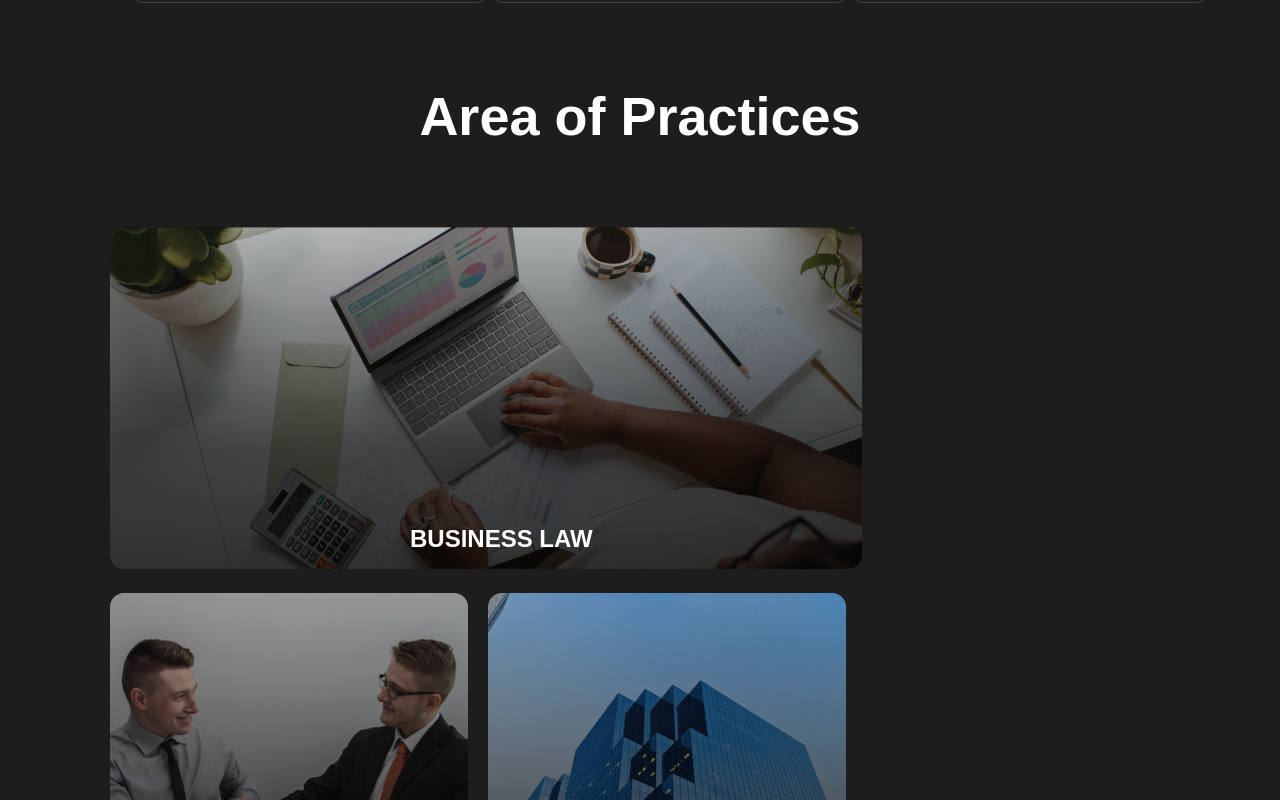
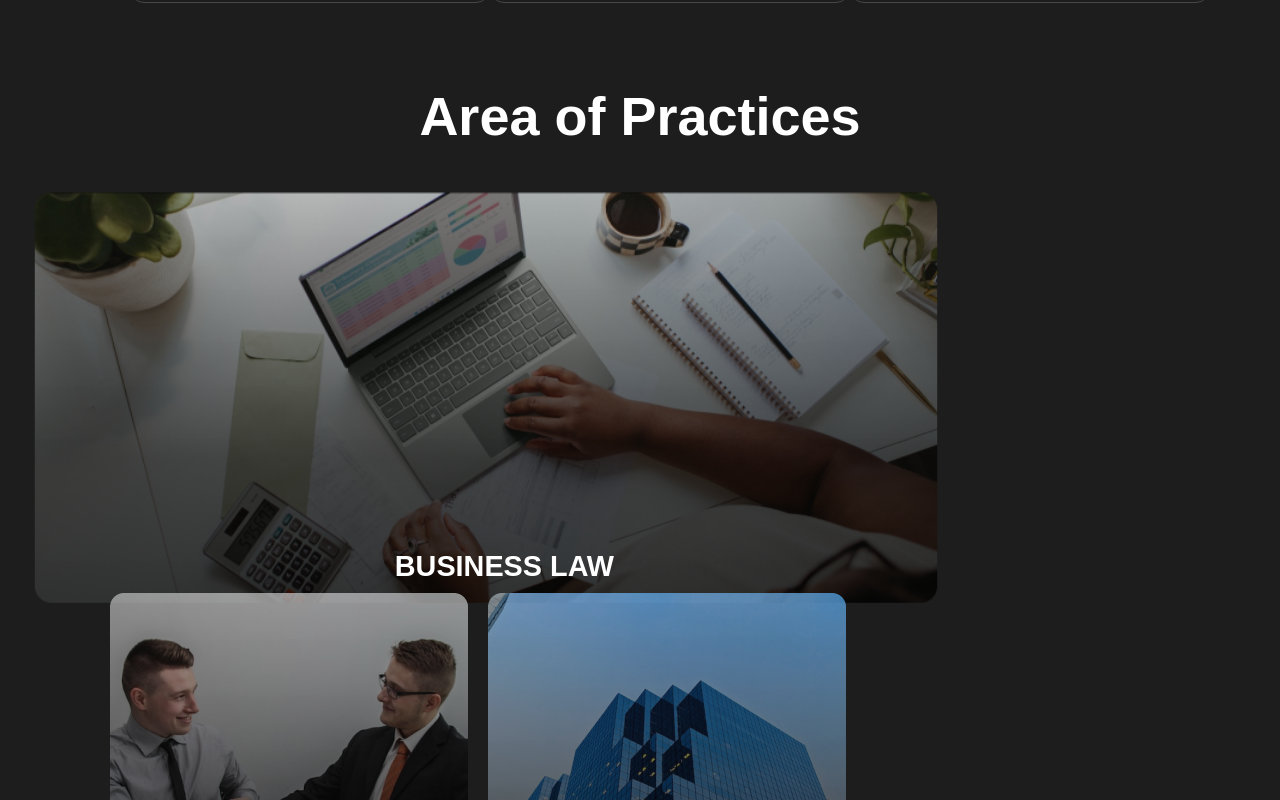
Before and after one commit to avinroy001/LawFirm-LandingPage, a React (Vite) app in the folder law-firm/: page / in a window 1280 px wide. In both pictures the pointer is over the element 486 px from the left and 2067 px from the top of the page. Shown: the part 1667-2467 px from the top of the page. Built offline with nearby package versions, Linux system fonts and the light colour scheme.

Commit message:
littile changes commit

```diff
--- a/law-firm/src/components/MidBlock/Block3.module.css
+++ b/law-firm/src/components/MidBlock/Block3.module.css
@@ -12,14 +12,14 @@
     gap: 20px;
     div {
         position: relative;
+        transition: all .3s ease-in-out;
     }
-
+    div:hover{
+        -ms-transform: scale(1.2);
+        -webkit-transform: scale(1.2);
+        transform: scale(1.2);
+    }
 }
-
-/* .img {
-    position: relative;
-} */
-
 
 .business {
     position: absolute;
--- a/law-firm/src/components/MidBlock/Block5Card/Block5Card.module.css
+++ b/law-firm/src/components/MidBlock/Block5Card/Block5Card.module.css
@@ -3,12 +3,14 @@
     height: 109px;
     border-radius: 14px;
     background-color: var(--color-secondary);
+
 }
 .carddiv:hover {
     background-color: var(--color-primary);
     p{
         color: var(--color-black);
     }
+
 }
 .card {
     /* width: 178px; */
@@ -21,7 +23,9 @@
     width: 68px;
     height: 68px;
     border: 50%;
+
 }
+
 .teaminfo {
     /* width: 88px;
     height: 54px; */
```
